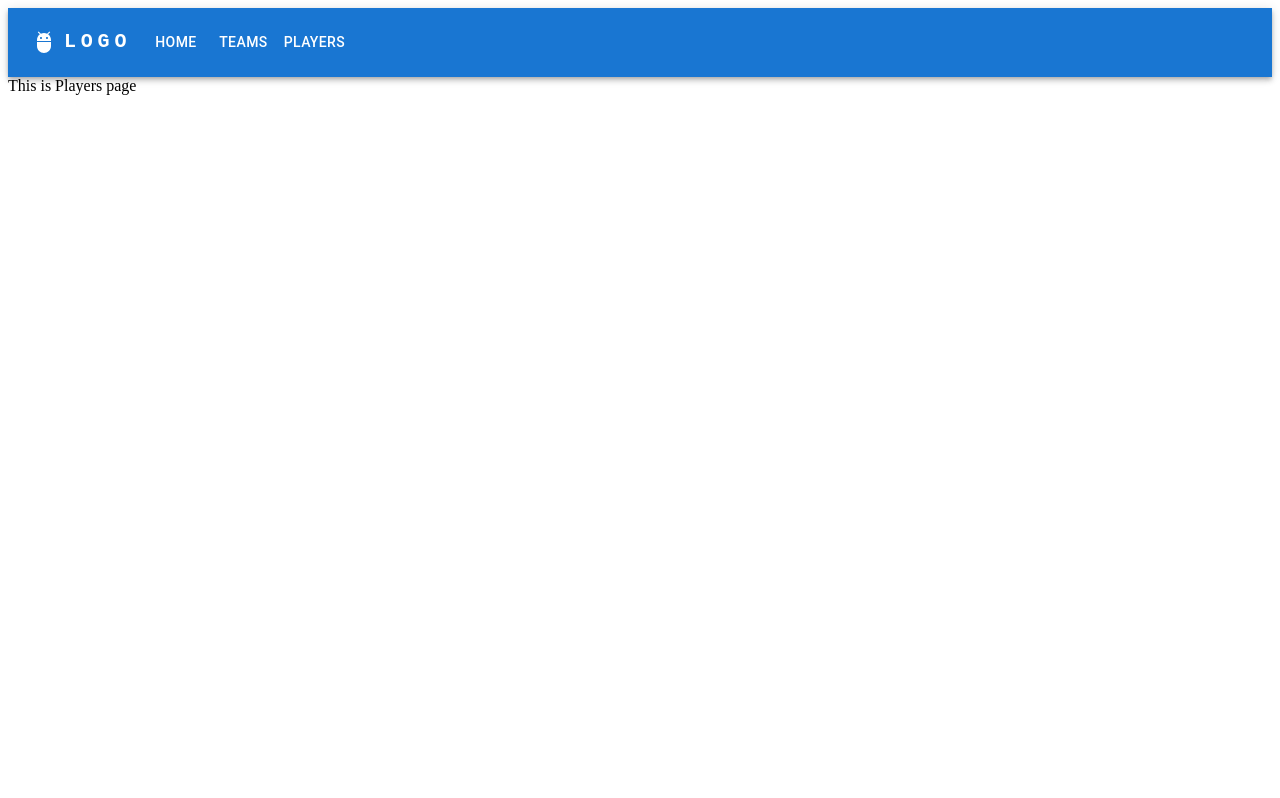
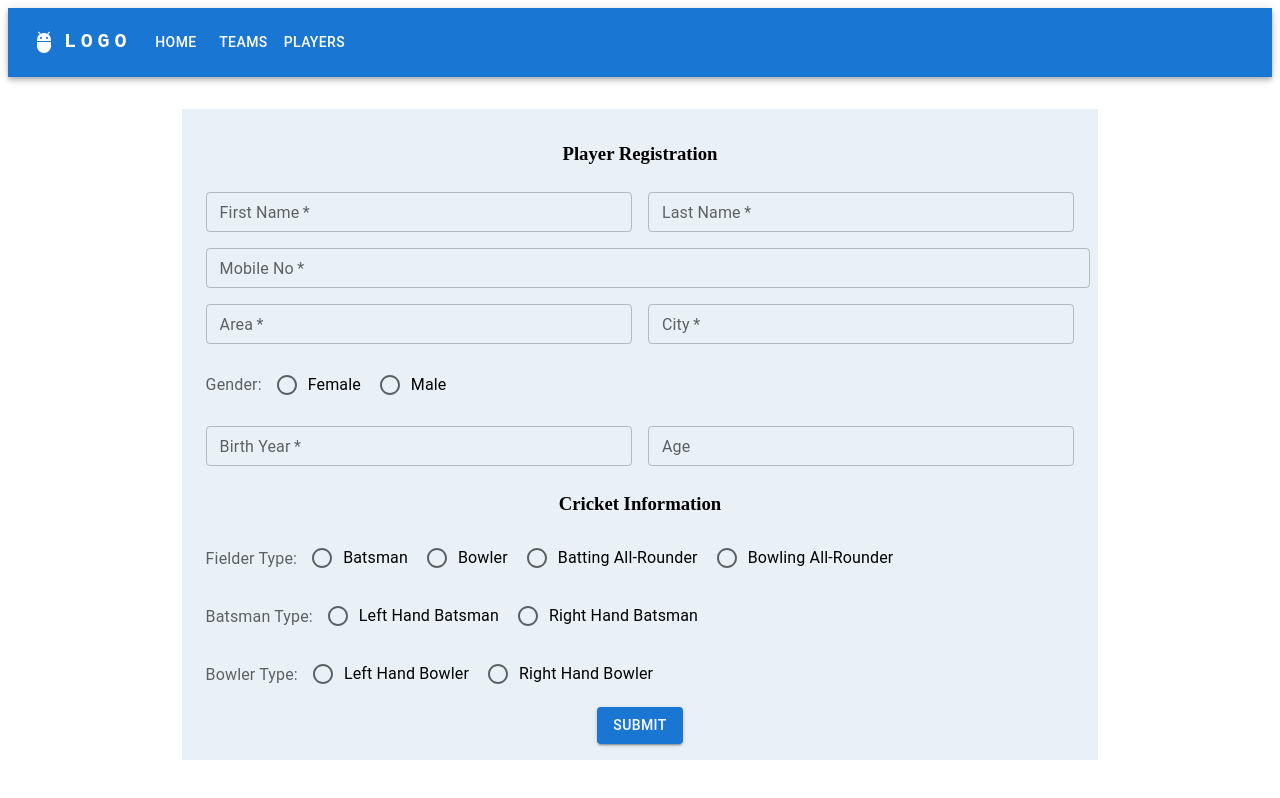
Before and after one commit to sashikhare/auctionapp, a React (Create React App) app: page /Players in a window 1280 px wide. Built offline with nearby package versions, Linux system fonts and the light colour scheme.

Commit message:
Player reg page complete

```diff
--- a/package.json
+++ b/package.json
@@ -10,6 +10,8 @@
     "@mui/icons-material": "^5.11.0",
     "@mui/material": "^5.11.0",
     "@mui/styled-engine-sc": "^5.11.0",
+    "@mui/x-date-pickers": "5.0.12",
+    "dayjs": "1.11.7",
     "@testing-library/jest-dom": "^5.16.5",
     "@testing-library/react": "^13.4.0",
     "@testing-library/user-event": "^13.5.0",
--- a/src/pages/players/index.js
+++ b/src/pages/players/index.js
@@ -1,11 +1,297 @@
 import React from "react";
+import Box from "@mui/material/Box";
+import TextField from "@mui/material/TextField";
+import Radio from "@mui/material/Radio";
+import RadioGroup from "@mui/material/RadioGroup";
+import FormControlLabel from "@mui/material/FormControlLabel";
+import FormLabel from "@mui/material/FormLabel";
+import Button from "@mui/material/Button";
 
-const Players = props => {
-    return(
+import { DesktopDatePicker } from "@mui/x-date-pickers/DesktopDatePicker";
+import FormControl from "@mui/material/FormControl";
+import FormHelperText from "@mui/material/FormHelperText";
+import InputLabel from "@mui/material/InputLabel";
+import OutlinedInput from "@mui/material/OutlinedInput";
+import { green } from "@mui/material/colors";
+
+const Players = (props) => {
+  const [firstName, setFirstName] = React.useState("");
+  const [lastName, setLastName] = React.useState("");
+  const [mobileNo, setMobileNo] = React.useState("");
+  const [area, setArea] = React.useState("");
+  const [city, setCity] = React.useState("");
+  const [gender, setGender] = React.useState();
+  const [birthYear, setBirthYear] = React.useState();
+  const [age, setAge] = React.useState();
+  const [fielderType, setFielderType] = React.useState();
+  const [batsmanType, setBatsmanType] = React.useState();
+  const [bowlerType, setBowlerType] = React.useState();
+  const [errorMessage, setErrorMessage] = React.useState("");
+  const [successMessage, setSuccessMessage] = React.useState("");
+
+  const handleClick = () => {
+    const payload = {
+      fname: firstName,
+      lname: lastName,
+      mob: mobileNo,
+      area: area,
+      city: city,
+      gender: gender,
+      yob: birthYear,
+      age: age,
+      fielderType: fielderType,
+      bowlerType: bowlerType,
+    };
+    setSuccessMessage("Data Stored Successfully");
+    console.log("Payload", payload);
+  };
+
+  //   const isTextValid = (text) => {
+  //     console.log("coming here", text);
+  //     const regexp1 = new RegExp("[^a-z]");
+  //     if (regexp1.test(text)) {
+  //       setErrorMessage("Enter Proper Name");
+  //       return false;
+  //     } else {
+  //       return true;
+  //     }
+  //   };
+
+  const calculateAge = () => {
+    const today = new Date();
+    const currentYear = today.getFullYear();
+    setAge(currentYear - birthYear);
+  };
+
+  return (
+    // <div style={{margin: 'auto', border: '1px solid black', width: '70%', marginTop: '3rem', padding: '1rem'}}>
+    //     This is Players page
+    // </div>
+    <div>
+      <Box
+        sx={{
+          width: "70%",
+          //   height: "",
+          margin: "auto",
+          marginTop: "2rem",
+          padding: "1rem",
+          backgroundColor: "#e9f1f6",
+          textAlign: "center",
+          //   "&:hover": {
+          //     backgroundColor: "primary.main",
+          //     opacity: [0.9, 0.8, 0.7],
+          //   },
+        }}
+      >
+        <h3>Player Registration</h3>
+        <div style={{ display: "flex" }} id="playerName">
+          <TextField
+            // type={Text}
+            required
+            fullWidth
+            label="First Name"
+            id="fName"
+            size="small"
+            // error={isTextValid(text)}
+            // helperText={errorMessage}
+            onChange={(e) => setFirstName(e.target.value)}
+            sx={{ margin: "8px" }}
+          />
+          <TextField
+            required
+            fullWidth
+            // type={Number}
+            label="Last Name"
+            id="lName"
+            size="small"
+            onChange={(e) => setLastName(e.target.value)}
+            sx={{ margin: "8px" }}
+          />
+        </div>
+        <TextField
+          // type={Text}
+          required
+          fullWidth
+          label="Mobile No"
+          id="mobile"
+          size="small"
+          // error={isTextValid(text)}
+          // helperText={errorMessage}
+          onChange={(e) => setMobileNo(e.target.value)}
+          sx={{ margin: "8px 4px 8px 8px" }}
+        />
+        <div style={{ display: "flex" }} id="areaDetails">
+          <TextField
+            // type={Text}
+            required
+            fullWidth
+            label="Area"
+            id="area"
+            size="small"
+            // error={isTextValid(text)}
+            // helperText={errorMessage}
+            onChange={(e) => setArea(e.target.value)}
+            sx={{ margin: "8px" }}
+          />
+          <TextField
+            required
+            fullWidth
+            // type={Number}
+            label="City"
+            id="city"
+            size="small"
+            onChange={(e) => setCity(e.target.value)}
+            sx={{ margin: "8px" }}
+          />
+        </div>
+        <div style={{ display: "flex", alignItems: "center", margin: "8px" }}>
+          <FormLabel id="demo-row-radio-buttons-group-label">Gender:</FormLabel>
+          <RadioGroup
+            row
+            aria-labelledby="demo-controlled-radio-buttons-group"
+            name="controlled-radio-buttons-group"
+            value={gender}
+            onChange={(e) => setGender(e.target.value)}
+          >
+            <FormControlLabel
+              value="female"
+              control={<Radio />}
+              label="Female"
+              sx={{ margin: "4px" }}
+            />
+            <FormControlLabel
+              value="male"
+              control={<Radio />}
+              label="Male"
+              sx={{ margin: "4px" }}
+            />
+          </RadioGroup>
+        </div>
+        <div style={{ display: "flex", alignItems: "center" }}>
+          <TextField
+            required
+            fullWidth
+            // type={Number}
+            label="Birth Year"
+            id="birthYear"
+            size="small"
+            onChange={(e) => setBirthYear(e.target.value)}
+            onBlur={calculateAge}
+            // value={birthYear}
+            sx={{ margin: "8px" }}
+          />
+          <TextField
+            // required
+            fullWidth
+            // type={Number}
+            label="Age"
+            id="age"
+            size="small"
+            value={age}
+            sx={{ margin: "8px" }}
+          />
+        </div>
+        <h3>Cricket Information</h3>
+        <div style={{ display: "flex", alignItems: "center", margin: "8px" }}>
+          <FormLabel id="demo-row-radio-buttons-group-label">
+            Fielder Type:
+          </FormLabel>
+          <RadioGroup
+            row
+            aria-labelledby="demo-controlled-radio-buttons-group"
+            name="controlled-radio-buttons-group"
+            value={fielderType}
+            onChange={(e) => setFielderType(e.target.value)}
+          >
+            <FormControlLabel
+              value="Batsman"
+              control={<Radio />}
+              label="Batsman"
+              sx={{ margin: "4px" }}
+            />
+            <FormControlLabel
+              value="Bowler"
+              control={<Radio />}
+              label="Bowler"
+              sx={{ margin: "4px" }}
+            />
+            <FormControlLabel
+              value="Batting All-Rounder"
+              control={<Radio />}
+              label="Batting All-Rounder"
+              sx={{ margin: "4px" }}
+            />
+            <FormControlLabel
+              value="Bowling All-Rounder"
+              control={<Radio />}
+              label="Bowling All-Rounder"
+              sx={{ margin: "4px" }}
+            />
+          </RadioGroup>
+        </div>
+        <div style={{ display: "flex", alignItems: "center", margin: "8px" }}>
+          <FormLabel id="demo-row-radio-buttons-group-label">
+            Batsman Type:
+          </FormLabel>
+          <RadioGroup
+            row
+            aria-labelledby="demo-controlled-radio-buttons-group"
+            name="controlled-radio-buttons-group"
+            value={batsmanType}
+            onChange={(e) => setBatsmanType(e.target.value)}
+          >
+            <FormControlLabel
+              value="Left Hand Batsman"
+              control={<Radio />}
+              label="Left Hand Batsman"
+              sx={{ margin: "4px" }}
+            />
+            <FormControlLabel
+              value="Right Hand Batsman"
+              control={<Radio />}
+              label="Right Hand Batsman"
+              sx={{ margin: "4px" }}
+            />
+          </RadioGroup>
+        </div>
+        <div style={{ display: "flex", alignItems: "center", margin: "8px" }}>
+          <FormLabel id="demo-row-radio-buttons-group-label">
+            Bowler Type:
+          </FormLabel>
+          <RadioGroup
+            row
+            aria-labelledby="demo-controlled-radio-buttons-group"
+            name="controlled-radio-buttons-group"
+            value={bowlerType}
+            onChange={(e) => setBowlerType(e.target.value)}
+          >
+            <FormControlLabel
+              value="Left Hand Bowler"
+              control={<Radio />}
+              label="Left Hand Bowler"
+              sx={{ margin: "4px" }}
+            />
+            <FormControlLabel
+              value="Right Hand Bowler"
+              control={<Radio />}
+              label="Right Hand Bowler"
+              sx={{ margin: "4px" }}
+            />
+          </RadioGroup>
+        </div>
         <div>
-            This is Players page
+        <Button variant="contained" onClick={handleClick}>
+          Submit
+        </Button>
         </div>
-    )
-}
+        {successMessage && (
+          <FormLabel id="demo-row-radio-buttons-group-label">
+            {successMessage}
+          </FormLabel>
+        )}
+      </Box>
+    </div>
+  );
+};
 
 export default Players;
```
Also changed, not shown: 1 other file (tests, documents, lock files or other folders).
